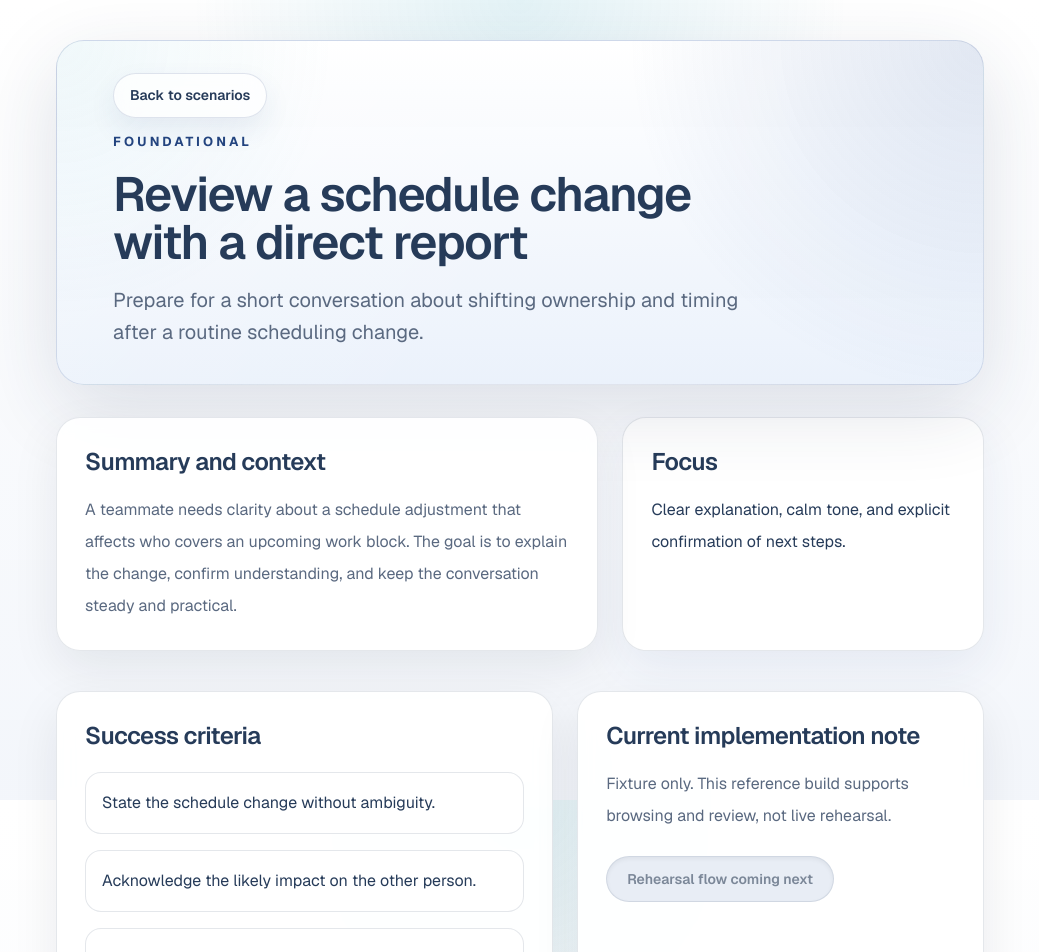
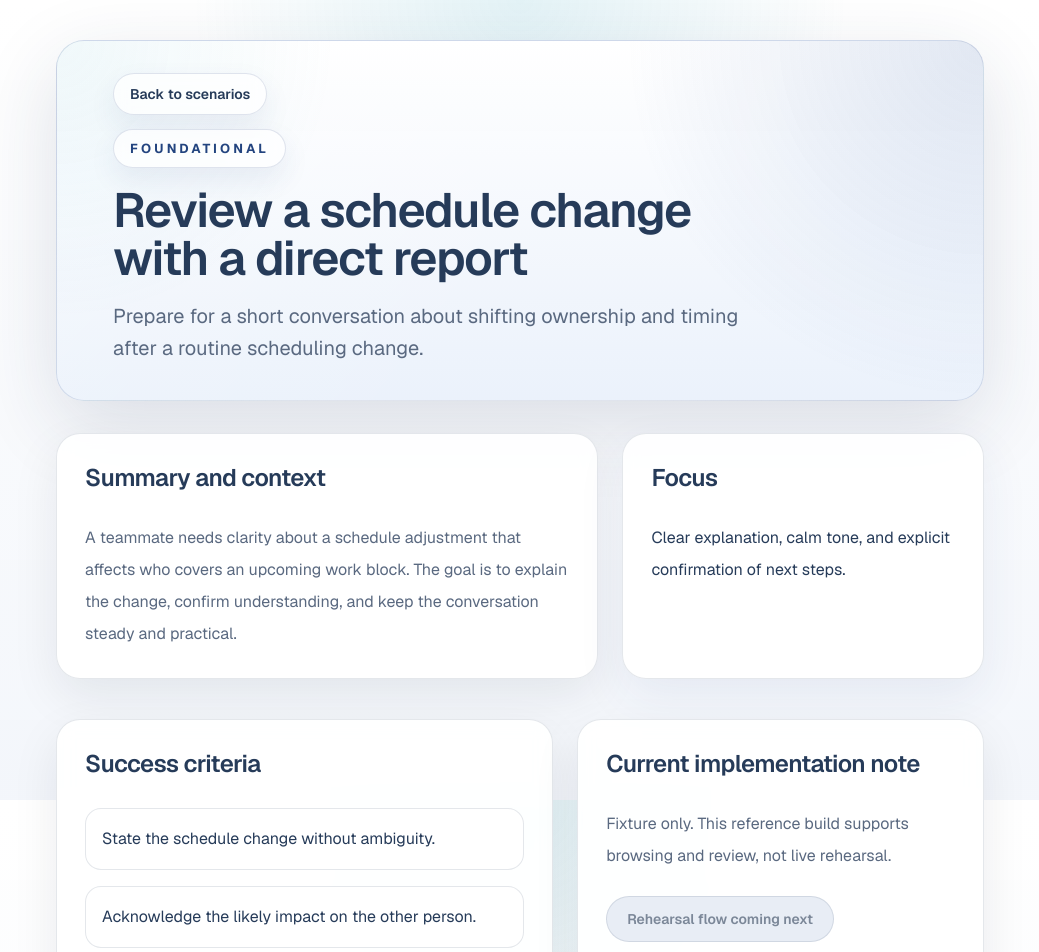
Before and after one commit to sofus-deng/ducelis-open, a Next.js app: page /scenarios/schedule-change-direct-report in a window 1280 px wide. Shown: the top 952 px of the page, without its empty margins (120-1159 px from the left). Built offline with nearby package versions, Linux system fonts and the light colour scheme.

Commit message:
feat(ui): add shared primitives for actions and surfaces

```diff
--- a/app/globals.css
+++ b/app/globals.css
@@ -29,6 +29,15 @@
 @theme inline {
   --color-background: var(--background);
   --color-foreground: var(--foreground);
+  --color-secondary-foreground: var(--secondary-foreground);
+  --color-accent: var(--accent);
+  --color-accent-strong: var(--accent-strong);
+  --color-surface: var(--surface);
+  --color-surface-strong: var(--surface-strong);
+  --color-border: var(--border);
+  --color-border-strong: var(--border-strong);
+  --color-disabled-surface: var(--disabled-surface);
+  --color-disabled-foreground: var(--disabled-foreground);
   --font-sans: var(--font-geist-sans);
   --font-mono: var(--font-geist-mono);
 }
--- a/app/scenarios/[id]/page.tsx
+++ b/app/scenarios/[id]/page.tsx
@@ -1,6 +1,9 @@
 import type { Metadata } from "next";
 import Link from "next/link";
 import { notFound } from "next/navigation";
+import { Badge } from "@/components/ui/badge";
+import { Button } from "@/components/ui/button";
+import { Card, CardContent, CardDescription, CardHeader, CardTitle } from "@/components/ui/card";
 import { getScenarioById, scenarios } from "../../../content/scenarios";
 
 type ScenarioDetailPageProps = {
@@ -45,14 +48,12 @@ export default async function ScenarioDetailPage({
     <main className="mx-auto flex min-h-screen w-full max-w-5xl flex-col px-6 py-10 sm:px-10 lg:px-12">
       <section className="hero-panel hero-panel--compact">
         <div className="hero-actions">
-          <Link href="/scenarios" className="hero-link">
-            Back to scenarios
-          </Link>
+          <Button asChild variant="secondary" size="sm">
+            <Link href="/scenarios">Back to scenarios</Link>
+          </Button>
         </div>
         <div className="hero-stack hero-stack--compact">
-          <p className="hero-eyebrow">
-            {scenario.difficultyLabel}
-          </p>
+          <Badge variant="eyebrow">{scenario.difficultyLabel}</Badge>
           <h1 className="hero-title text-4xl font-semibold tracking-tight text-balance sm:text-5xl">
             {scenario.title}
           </h1>
@@ -63,25 +64,32 @@ export default async function ScenarioDetailPage({
       </section>
 
       <section className="mt-8 grid gap-6 lg:grid-cols-[1.2fr_0.8fr]">
-        <article className="rounded-3xl border border-[var(--border)] bg-[var(--surface)] p-7 shadow-[0_18px_48px_rgba(15,23,42,0.08)] backdrop-blur-sm">
-          <h2 className="text-2xl font-semibold tracking-tight">
-            Summary and context
-          </h2>
-          <p className="mt-4 leading-8 text-[var(--secondary-foreground)]">{scenario.context}</p>
-        </article>
+        <Card as="article">
+          <CardHeader>
+            <CardTitle as="h2">Summary and context</CardTitle>
+          </CardHeader>
+          <CardContent>
+            <CardDescription>{scenario.context}</CardDescription>
+          </CardContent>
+        </Card>
 
-        <article className="rounded-3xl border border-[var(--border)] bg-[var(--surface)] p-7 shadow-[0_18px_48px_rgba(35,68,127,0.08)]">
-          <h2 className="text-2xl font-semibold tracking-tight">Focus</h2>
-          <p className="mt-4 leading-8 text-[var(--foreground)]">
-            {scenario.focus}
-          </p>
-        </article>
+        <Card as="article" tone="emphasis">
+          <CardHeader>
+            <CardTitle as="h2">Focus</CardTitle>
+          </CardHeader>
+          <CardContent>
+            <p className="leading-8 text-[var(--foreground)]">{scenario.focus}</p>
+          </CardContent>
+        </Card>
       </section>
 
       <section className="mt-10 grid gap-6 lg:grid-cols-[1.1fr_0.9fr]">
-        <article className="rounded-3xl border border-[var(--border)] bg-[var(--surface)] p-7 shadow-[0_18px_48px_rgba(15,23,42,0.08)] backdrop-blur-sm">
-          <h2 className="text-2xl font-semibold tracking-tight">Success criteria</h2>
-          <ul className="mt-5 space-y-4">
+        <Card as="article">
+          <CardHeader>
+            <CardTitle as="h2">Success criteria</CardTitle>
+          </CardHeader>
+          <CardContent>
+            <ul className="space-y-4">
             {scenario.successCriteria.map((criterion) => (
               <li
                 key={criterion}
@@ -90,22 +98,21 @@ export default async function ScenarioDetailPage({
                 {criterion}
               </li>
             ))}
-          </ul>
-        </article>
+            </ul>
+          </CardContent>
+        </Card>
 
-        <article className="rounded-3xl border border-[var(--border)] bg-[var(--surface)] p-7 shadow-[0_18px_48px_rgba(15,23,42,0.08)] backdrop-blur-sm">
-          <h2 className="text-2xl font-semibold tracking-tight">
-            Current implementation note
-          </h2>
-          <p className="mt-4 leading-8 text-[var(--secondary-foreground)]">{scenario.statusNote}</p>
-          <button
-            type="button"
-            disabled
-            className="mt-6 inline-flex cursor-not-allowed items-center rounded-full border border-[var(--border)] bg-[var(--disabled-surface)] px-5 py-3 text-sm font-semibold text-[var(--disabled-foreground)] shadow-inner"
-          >
-            Rehearsal flow coming next
-          </button>
-        </article>
+        <Card as="article">
+          <CardHeader>
+            <CardTitle as="h2">Current implementation note</CardTitle>
+          </CardHeader>
+          <CardContent>
+            <CardDescription>{scenario.statusNote}</CardDescription>
+            <Button type="button" variant="disabled" disabled className="mt-6">
+              Rehearsal flow coming next
+            </Button>
+          </CardContent>
+        </Card>
       </section>
     </main>
   );
--- /dev/null
+++ b/components/ui/badge.tsx
@@ -0,0 +1,37 @@
+import * as React from "react";
+import { cva, type VariantProps } from "class-variance-authority";
+import { cn } from "@/lib/utils";
+
+const badgeVariants = cva(
+  "inline-flex w-fit items-center rounded-full border px-3 py-1 text-sm font-medium transition-colors",
+  {
+    variants: {
+      variant: {
+        default: "border-border bg-surface-strong text-secondary-foreground",
+        accent:
+          "border-[color:rgba(35,68,127,0.18)] bg-[color:rgba(47,90,166,0.08)] text-accent",
+        eyebrow:
+          "border-[color:var(--hero-border)] bg-[color:var(--hero-chip-background)] px-4 py-[0.55rem] text-[0.8125rem] font-bold uppercase tracking-[0.24em] text-[color:var(--hero-eyebrow)] shadow-[0_12px_28px_rgba(35,68,127,0.08)] backdrop-blur-sm",
+      },
+    },
+    defaultVariants: {
+      variant: "default",
+    },
+  },
+);
+
+function Badge({
+  className,
+  variant,
+  ...props
+}: React.ComponentProps<"div"> & VariantProps<typeof badgeVariants>) {
+  return (
+    <div
+      data-slot="badge"
+      className={cn(badgeVariants({ variant }), className)}
+      {...props}
+    />
+  );
+}
+
+export { Badge, badgeVariants };
--- /dev/null
+++ b/components/ui/button.tsx
@@ -0,0 +1,57 @@
+import * as React from "react";
+import { Slot } from "@radix-ui/react-slot";
+import { cva, type VariantProps } from "class-variance-authority";
+import { cn } from "@/lib/utils";
+
+const buttonVariants = cva(
+  "inline-flex items-center justify-center gap-2 whitespace-nowrap rounded-full text-sm font-semibold transition duration-150 focus-visible:outline-none focus-visible:ring-2 focus-visible:ring-[color:var(--accent)] focus-visible:ring-offset-2 focus-visible:ring-offset-background disabled:pointer-events-none disabled:translate-y-0 disabled:shadow-none [&_svg]:pointer-events-none [&_svg]:size-4 shrink-0",
+  {
+    variants: {
+      variant: {
+        primary:
+          "border border-[color:var(--accent-strong)] bg-accent px-5 py-3 text-white shadow-[0_10px_24px_rgba(35,68,127,0.18)] hover:-translate-y-px hover:bg-accent-strong hover:shadow-[0_14px_28px_rgba(35,68,127,0.22)]",
+        secondary:
+          "border border-[color:var(--hero-border)] bg-white/72 px-4 py-2.5 text-foreground shadow-[0_12px_28px_rgba(35,68,127,0.08)] backdrop-blur-sm hover:-translate-y-px hover:border-[color:rgba(35,68,127,0.22)] hover:bg-white/90",
+        outline:
+          "border border-border bg-surface-strong px-4 py-2.5 text-secondary-foreground hover:border-[color:var(--border-strong)] hover:bg-white",
+        disabled:
+          "cursor-not-allowed border border-border bg-disabled-surface px-5 py-3 text-disabled-foreground shadow-inner",
+      },
+      size: {
+        default: "min-h-11 px-5 py-3",
+        sm: "min-h-9 px-4 py-2.5 text-sm",
+        lg: "min-h-12 px-6 py-3.5",
+        icon: "size-10 p-0",
+      },
+    },
+    defaultVariants: {
+      variant: "primary",
+      size: "default",
+    },
+  },
+);
+
+type ButtonProps = React.ComponentProps<"button"> &
+  VariantProps<typeof buttonVariants> & {
+    asChild?: boolean;
+  };
+
+function Button({
+  className,
+  variant,
+  size,
+  asChild = false,
+  ...props
+}: ButtonProps) {
+  const Comp = asChild ? Slot : "button";
+
+  return (
+    <Comp
+      data-slot="button"
+      className={cn(buttonVariants({ variant, size, className }))}
+      {...props}
+    />
+  );
+}
+
+export { Button, buttonVariants };
--- /dev/null
+++ b/components/ui/card.tsx
@@ -0,0 +1,80 @@
+import * as React from "react";
+import { cva, type VariantProps } from "class-variance-authority";
+import { cn } from "@/lib/utils";
+
+const cardVariants = cva(
+  "rounded-3xl border border-border bg-surface shadow-[0_18px_48px_rgba(15,23,42,0.08)] backdrop-blur-sm",
+  {
+    variants: {
+      tone: {
+        default: "",
+        emphasis: "shadow-[0_18px_48px_rgba(35,68,127,0.08)]",
+        muted: "bg-surface-strong shadow-none",
+      },
+    },
+    defaultVariants: {
+      tone: "default",
+    },
+  },
+);
+
+type CardElement = "div" | "article" | "section";
+
+type CardProps = React.ComponentProps<"div"> &
+  VariantProps<typeof cardVariants> & {
+    as?: CardElement;
+  };
+
+function Card({ className, tone, as = "div", ...props }: CardProps) {
+  const Comp = as;
+
+  return (
+    <Comp
+      data-slot="card"
+      className={cn(cardVariants({ tone }), className)}
+      {...props}
+    />
+  );
+}
+
+function CardHeader({ className, ...props }: React.ComponentProps<"div">) {
+  return <div data-slot="card-header" className={cn("flex flex-col gap-2 p-7", className)} {...props} />;
+}
+
+type CardTitleElement = "h2" | "h3" | "div";
+
+type CardTitleProps = React.ComponentProps<"h2"> & {
+  as?: CardTitleElement;
+};
+
+function CardTitle({ className, as = "div", ...props }: CardTitleProps) {
+  const Comp = as;
+
+  return (
+    <Comp
+      data-slot="card-title"
+      className={cn("text-2xl font-semibold tracking-tight", className)}
+      {...props}
+    />
+  );
+}
+
+function CardDescription({ className, ...props }: React.ComponentProps<"p">) {
+  return (
+    <p
+      data-slot="card-description"
+      className={cn("leading-8 text-secondary-foreground", className)}
+      {...props}
+    />
+  );
+}
+
+function CardContent({ className, ...props }: React.ComponentProps<"div">) {
+  return <div data-slot="card-content" className={cn("p-7 pt-0", className)} {...props} />;
+}
+
+function CardFooter({ className, ...props }: React.ComponentProps<"div">) {
+  return <div data-slot="card-footer" className={cn("flex items-center p-7 pt-0", className)} {...props} />;
+}
+
+export { Card, CardContent, CardDescription, CardFooter, CardHeader, CardTitle, cardVariants };
--- /dev/null
+++ b/lib/utils.ts
@@ -0,0 +1,6 @@
+import { type ClassValue, clsx } from "clsx";
+import { twMerge } from "tailwind-merge";
+
+export function cn(...inputs: ClassValue[]) {
+  return twMerge(clsx(inputs));
+}
--- a/package.json
+++ b/package.json
@@ -10,9 +10,13 @@
     "test:e2e": "playwright test"
   },
   "dependencies": {
+    "@radix-ui/react-slot": "^1.2.4",
+    "class-variance-authority": "^0.7.1",
+    "clsx": "^2.1.1",
     "next": "16.2.4",
     "react": "19.2.4",
-    "react-dom": "19.2.4"
+    "react-dom": "19.2.4",
+    "tailwind-merge": "^3.5.0"
   },
   "devDependencies": {
     "@playwright/test": "^1.54.2",
```
Also changed, not shown: app/page.tsx (+48 -32 lines), app/scenarios/page.tsx (+27 -21 lines), components.json (added), 1 other file (tests, documents, lock files or other folders).
